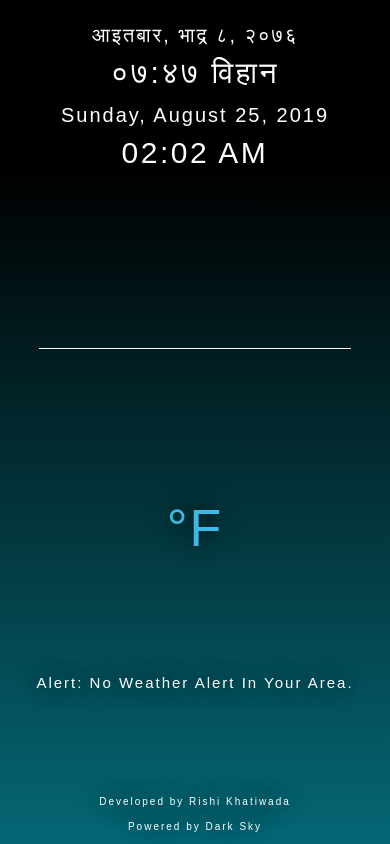
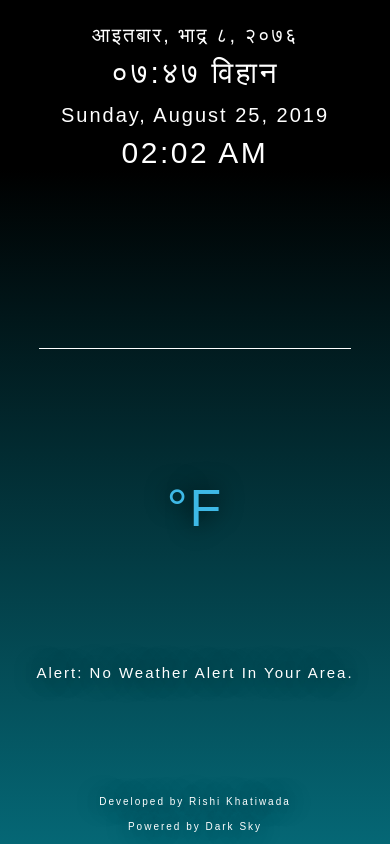
Before and after one commit to rsi2940/weather-app, a plain HTML site: page index.html in a window 390 px wide. Drawn offline with Linux system fonts and the light colour scheme; a web font is replaced by a local one.

Commit message:
keep tight

```diff
--- a/styles.css
+++ b/styles.css
@@ -183,6 +183,9 @@ html {
     padding-top: 20px;
     width: 80%;
   }
+  .row2 {
+    margin-top: 20px;
+  }
   .row1 .weather-summary {
     padding-top: 10px;
     text-align: center;
```
